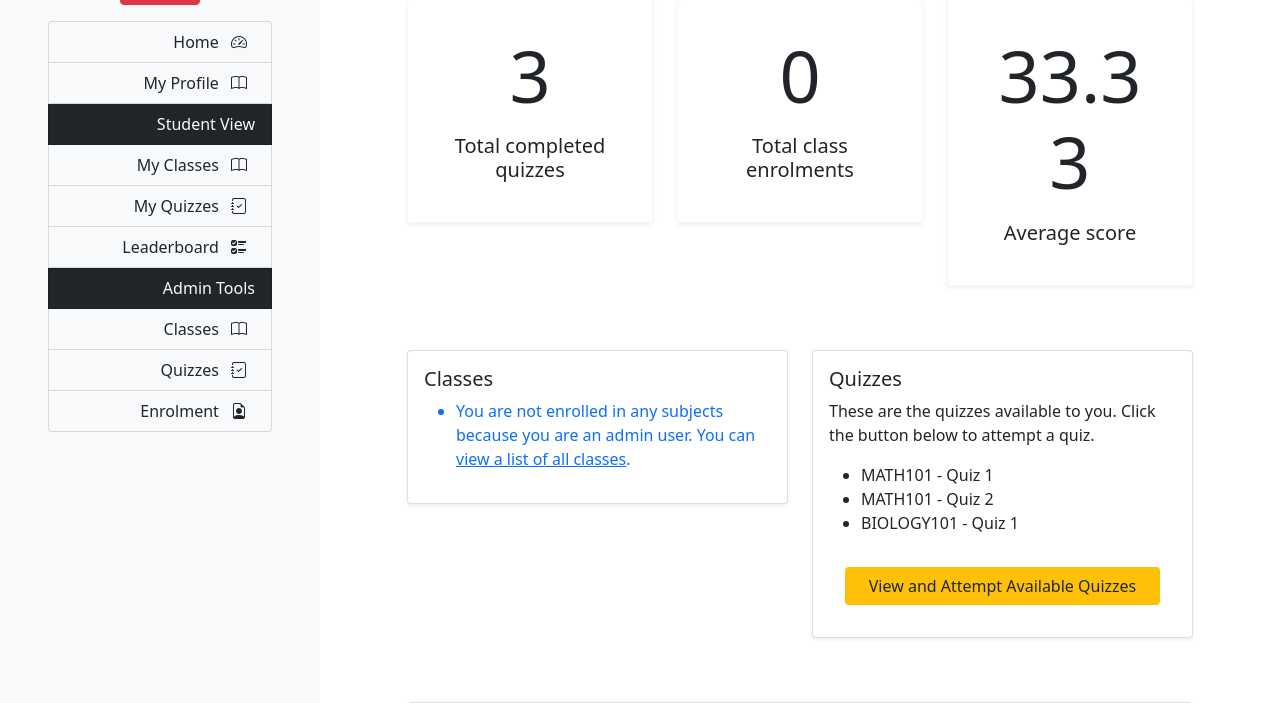
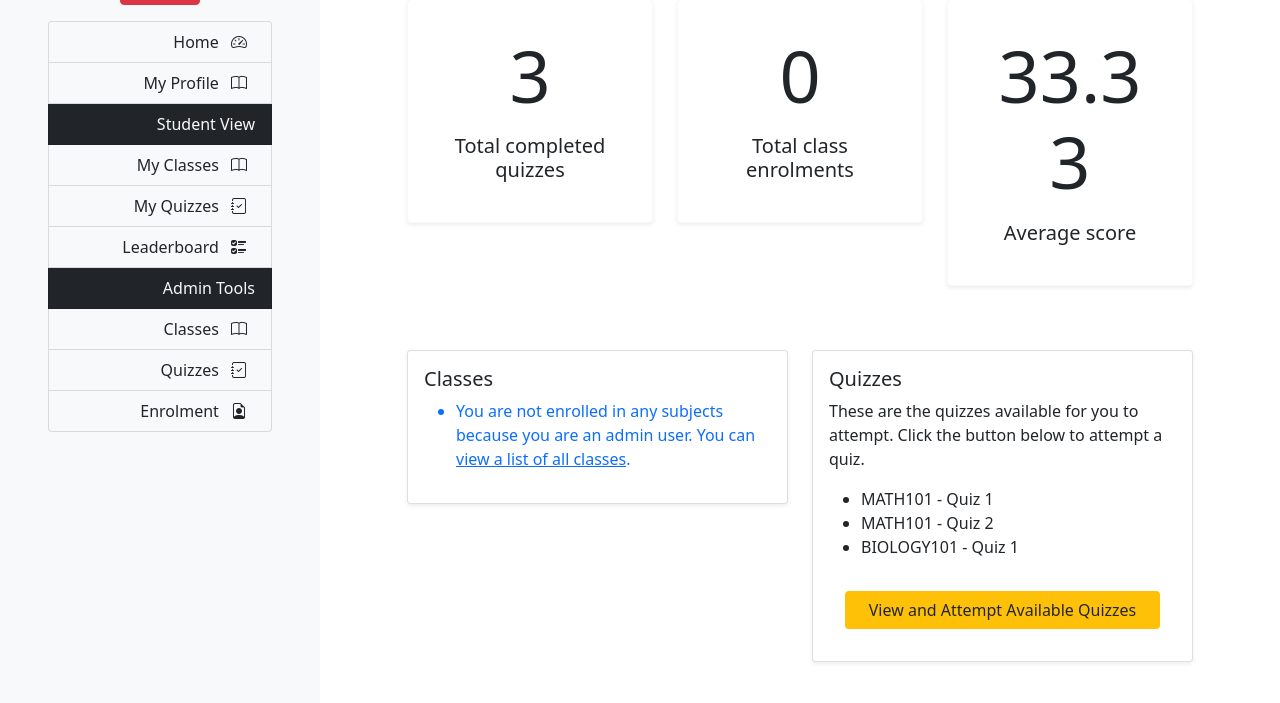
Before and after one commit to zyferion/cos60010, a Django app: page /home/ in a window 1280 px wide. Shown: the part 201-904 px from the top of the page. Run offline with Django 4.2, Linux system fonts and the light colour scheme; a user stored in the database is signed in; data comes from the database, SQL or seed files in the repository; some libraries are stand-ins or nearby versions; some web fonts are replaced.

Commit message:
Minor text

```diff
--- a/subjects/templates/subjects/home.html
+++ b/subjects/templates/subjects/home.html
@@ -66,7 +66,7 @@ Home
                 <div class="col-6">
                     <div class="card p-3 my-3 shadow-sm">
                         <h5>Quizzes</h5>
-                        <p>These are the quizzes available to you. Click the button below to attempt a quiz.</p>
+                        <p>These are the quizzes available for you to attempt. Click the button below to attempt a quiz.</p>
                         <ul>
                             {% for obj in quizzes %}
                                 <li>{{obj.subject}} - {{obj.name}}</li>
```
